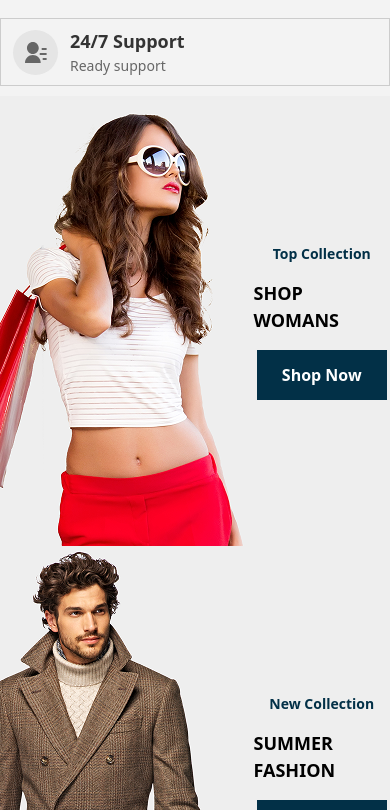
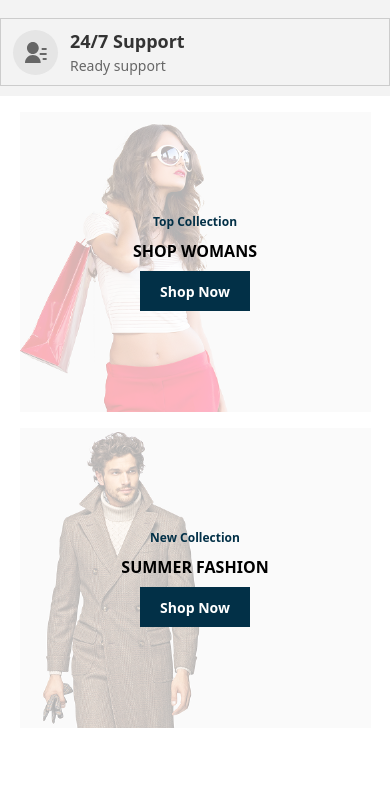
Before and after one commit to nazarMn/eb-raw, a Next.js app: page / in a window 390 px wide. Shown: the part 1134-1944 px from the top of the page. After the commit the page ends 1878 px from the top, so only its background shows below. Built offline with nearby package versions, Linux system fonts and the light colour scheme.

Commit message:
added adaptive to the NewArrival component

```diff
--- a/components/NewArrival/ArrivalCard.jsx
+++ b/components/NewArrival/ArrivalCard.jsx
@@ -3,15 +3,17 @@ import React from 'react';
 const ArrivalCard = ({ backgroundImage, tag, title }) => {
   return (
     <div
-      className="flex justify-center items-center w-[570px] h-[450px] bg-cover bg-center"
+      className="flex flex-col sm:flex-row justify-center items-center w-[90%] sm:w-[570px] h-[300px] sm:h-[450px] bg-cover bg-center"
       style={{ backgroundImage: `url('${backgroundImage}')` }}
     >
-      <div className="w-[65%] h-full" />
-      <div className="w-[35%] h-full flex flex-col justify-center items-center gap-4">
-        <p className="text-[#023047] font-semibold text-[14px]">{tag}</p>
-        <h2 className="font-semibold text-[18px] text-[#000000]">{title}</h2>
-        <button className="relative w-[130px] h-[50px] bg-[#023047] text-white font-semibold text-[16px] cursor-pointer overflow-hidden group hover:shadow-[0px_0px_10px_3px_rgba(0,0,0,0.5)]">
-          <span className="relative z-10 transition-all duration-300 ease-out group-hover:text-[#023047]">Shop Now</span>
+      <div className="w-full sm:w-[65%] h-0 sm:h-full" />
+      <div className="w-full sm:w-[35%] h-full flex flex-col justify-center items-center gap-2 sm:gap-4 bg-white/70 sm:bg-transparent">
+        <p className="text-[#023047] font-semibold text-[12px] sm:text-[14px]">{tag}</p>
+        <h2 className="font-semibold text-[16px] sm:text-[18px] text-[#000000] text-center">{title}</h2>
+        <button className="relative w-[110px] sm:w-[130px] h-[40px] sm:h-[50px] bg-[#023047] text-white font-semibold text-[14px] sm:text-[16px] cursor-pointer overflow-hidden group hover:shadow-[0px_0px_10px_3px_rgba(0,0,0,0.5)]">
+          <span className="relative z-10 transition-all duration-300 ease-out group-hover:text-[#023047]">
+            Shop Now
+          </span>
           <span className="absolute top-0 left-0 w-full h-full bg-white scale-0 group-hover:scale-150 transition-all duration-300 ease-out group-hover:opacity-100 opacity-0" />
         </button>
       </div>
--- a/components/NewArrival/NewArrival.jsx
+++ b/components/NewArrival/NewArrival.jsx
@@ -3,7 +3,7 @@ import ArrivalCard from './ArrivalCard';
 
 export default function NewArrival() {
   return (
-    <div className="w-full h-[650px] flex flex-wrap justify-evenly items-center">
+    <div className="w-full h-auto flex flex-wrap justify-center md:justify-evenly items-center gap-4 py-4 xl:h-[650px]">
       <ArrivalCard
         backgroundImage="/NewArrival-Img1.png"
         tag="Top Collection"
```
